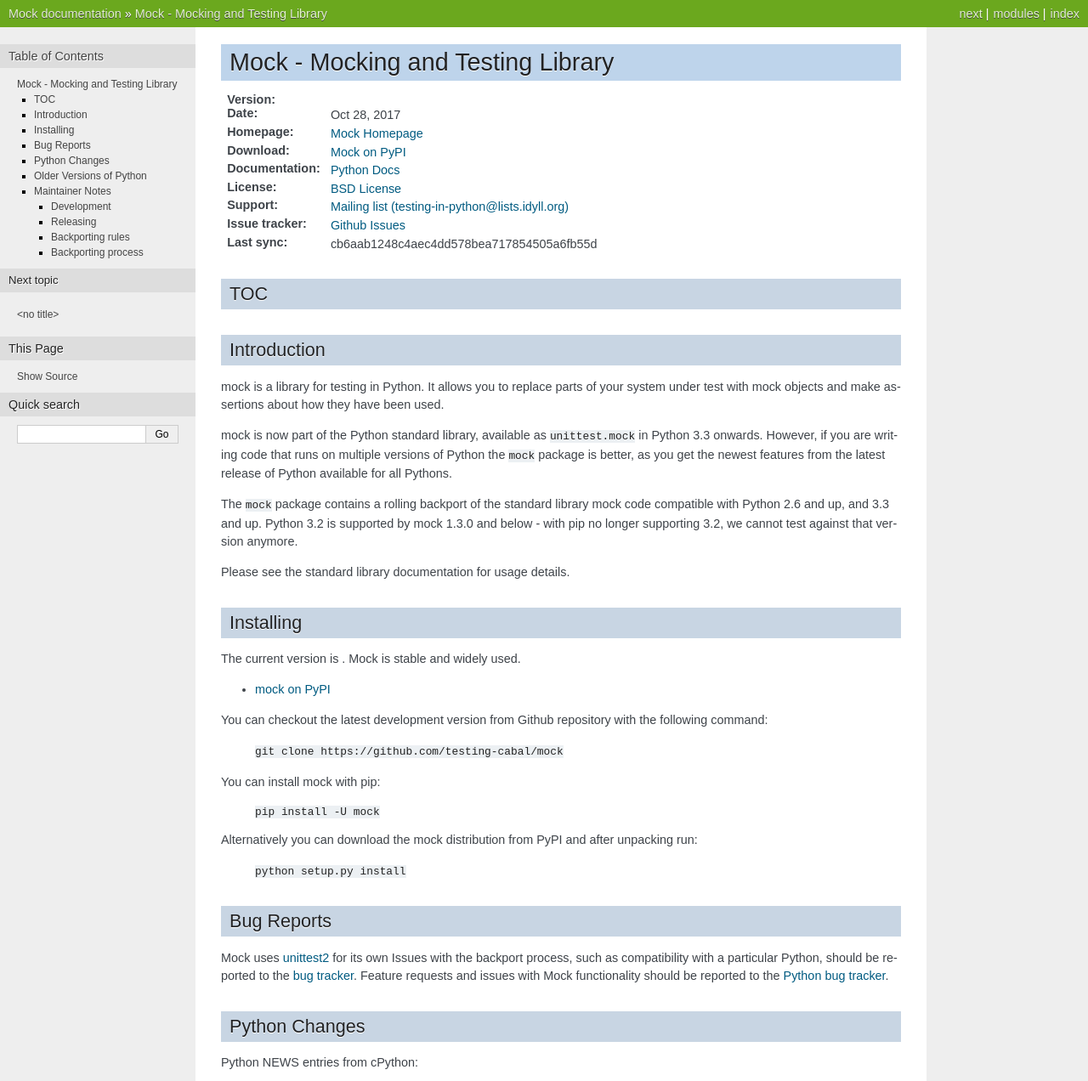
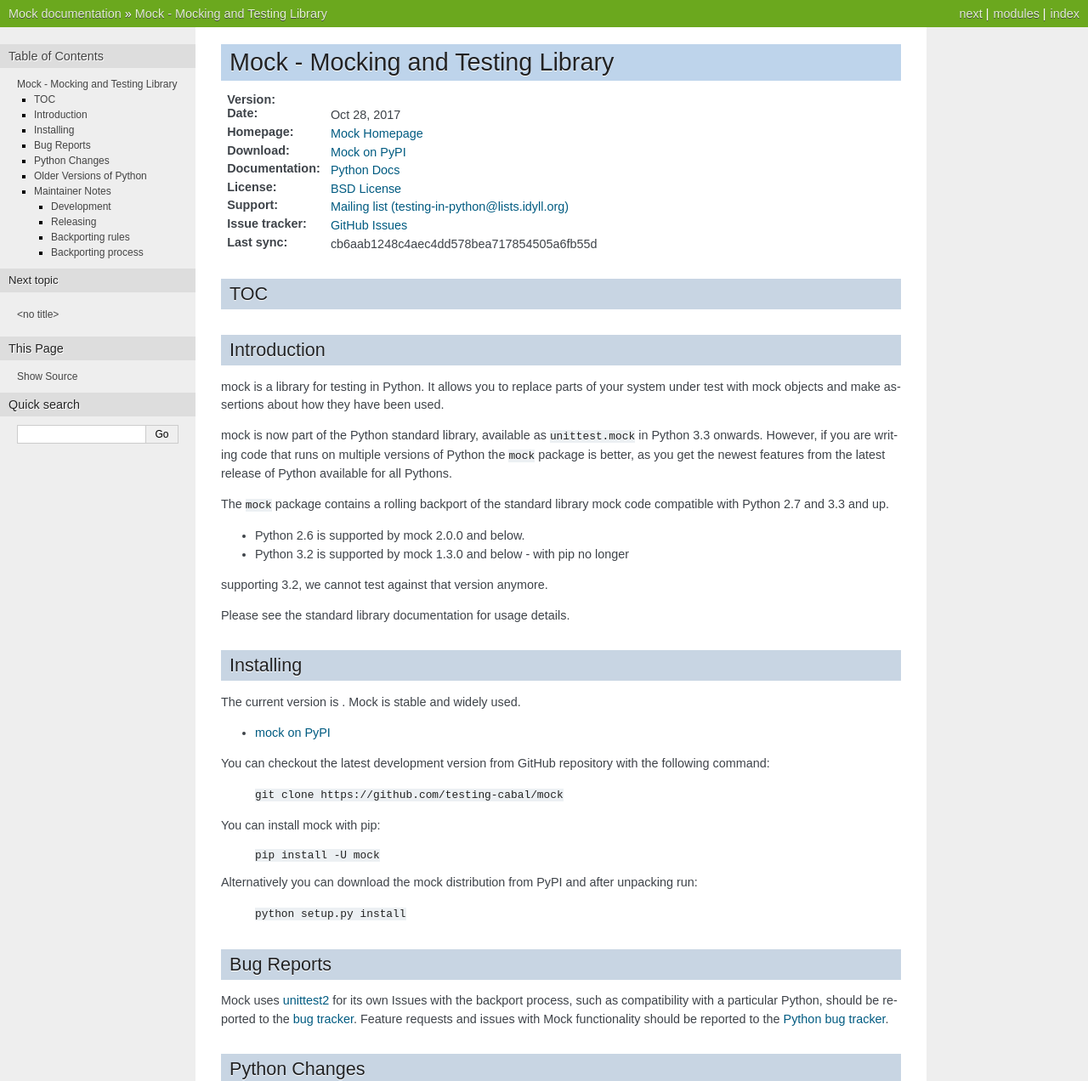
Before and after one commit to testing-cabal/mock, a Sphinx documentation site: the page built from docs/index.txt, in a window 1280 px wide and 1400 px high, cut to the strip 0-1272 px from the top of the window. Shown: the whole strip at 85% size. Built offline with Sphinx 7.4.7, drawn with Linux system fonts in a browser that asks for light colours; the version number could not be read and is left out; some of the changed text lies outside the part shown.

Commit message:
Drop support for EOL Python <= 2.6 & 3.0-3.2, add 3.5 & 3.6

```diff
--- a/README.rst
+++ b/README.rst
@@ -7,7 +7,7 @@
 onwards.
 
 This package contains a rolling backport of the standard library mock code
-compatible with Python 2.6 and up, and 3.3 and up.
+compatible with Python 2.7 and 3.3 and up.
 
 Please see the standard library documentation for more details.
 
@@ -17,7 +17,7 @@
 :License: `BSD License`_
 :Support: `Mailing list (testing-in-python@lists.idyll.org)
  <http://lists.idyll.org/listinfo/testing-in-python>`_
-:Issue tracker: `Github Issues
+:Issue tracker: `GitHub Issues
  <https://github.com/testing-cabal/mock/issues>`_
 :Build status:
   .. image:: https://travis-ci.org/testing-cabal/mock.svg?branch=master
--- a/docs/index.txt
+++ b/docs/index.txt
@@ -10,7 +10,7 @@
 :License: `BSD License`_
 :Support: `Mailing list (testing-in-python@lists.idyll.org)
  <http://lists.idyll.org/listinfo/testing-in-python>`_
-:Issue tracker: `Github Issues
+:Issue tracker: `GitHub Issues
  <https://github.com/testing-cabal/mock/issues>`_
 :Last sync: cb6aab1248c4aec4dd578bea717854505a6fb55d
 
@@ -45,9 +45,12 @@
 Pythons.
 
 The ``mock`` package contains a rolling backport of the standard library mock
-code compatible with Python 2.6 and up, and 3.3 and up. Python 3.2 is supported
-by mock 1.3.0 and below - with pip no longer supporting 3.2, we cannot test
-against that version anymore.
+code compatible with Python 2.7 and 3.3 and up.
+
+* Python 2.6 is supported by mock 2.0.0 and below.
+
+* Python 3.2 is supported by mock 1.3.0 and below - with pip no longer
+supporting 3.2, we cannot test against that version anymore.
 
 Please see the standard library documentation for usage details.
 
@@ -64,7 +67,7 @@
 .. index:: repository
 .. index:: git
 
-You can checkout the latest development version from Github
+You can checkout the latest development version from GitHub
 repository with the following command:
 
     ``git clone https://github.com/testing-cabal/mock``
@@ -110,6 +113,8 @@
 
 Version 1.0.1 is the last version compatible with Python < 2.6.
 
+Version 2.0.0 is the last version compatible with Python 2.6.
+
 .. index:: maintainer notes
 
 Maintainer Notes
```
Also changed, not shown: other parts of docs/index.txt (+1 -1 lines), setup.cfg (+2 -6 lines), .travis.yml, 6 other files.
